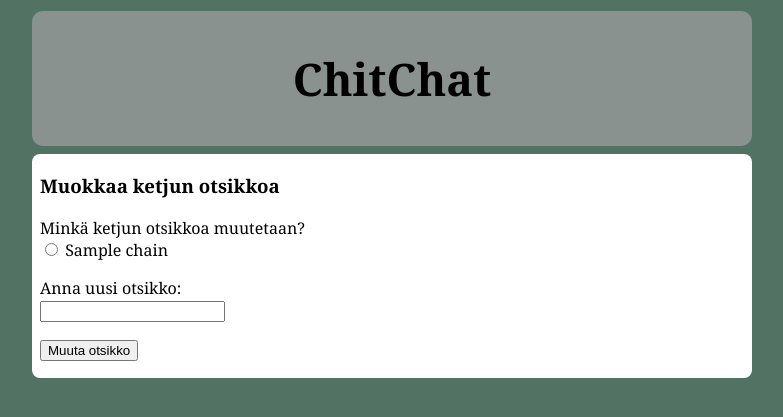
After one commit to helinal/keskustelusovellus, a Flask app: template templates/edit_subject.html in a window 1280 px wide. The commit adds this page. Shown: the top 417 px of the page, without its empty margins (248-1031 px from the left). Run offline with Flask 3, Linux system fonts and the light colour scheme; the template is opened without the code that fills it: most values are stand-ins (such as "Sample title", 1, 10 or a date in 2020).

Commit message:
Add the functionality to change message chain headers

```diff
--- a/chains.py
+++ b/chains.py
@@ -23,12 +23,12 @@ def get_first_message(id):
     return result.fetchone()[0]
 
 def get_own_chains(user_id):
-    sql = text("SELECT id, subject, first_message FROM chains WHERE user_id=:user_id AND visible=TRUE ORDER BY id")
+    sql = text("SELECT id, subject, first_message FROM chains WHERE user_id=:user_id ORDER BY id")
     return db.session.execute(sql, {"user_id":user_id}).fetchall()
 
 def create(area_id, subject, first_message):
     user_id = users.user_id()
-    sql = text("INSERT INTO chains (area_id, subject, first_message, user_id) VALUES (:area_id, :subject, :first_message, :user_id)")
+    sql = text("INSERT INTO chains (area_id, subject, first_message, user_id, visible) VALUES (:area_id, :subject, :first_message, :user_id, TRUE)")
     db.session.execute(sql, {"area_id":area_id, "subject":subject, "first_message":first_message, "user_id":user_id})
     db.session.commit()
 
--- a/static/main.css
+++ b/static/main.css
@@ -1,7 +1,7 @@
 body {
     margin: auto;
     max-width: 45em;
-    font-family: 'Helvetica', 'Arial', sans-serif;
+    font-family: Georgia, 'Times New Roman', Times, serif;
     background-color: rgb(82, 114, 99);
 }
 
@@ -9,7 +9,7 @@ body {
     background: rgba(148, 151, 151, 0.863);
     font-weight: bold;
     padding: 0.3em 0.3em;
-    font-size: 1.2em;
+    font-size: 1.4em;
     border-radius: .5em;
     margin-top: .5em;
     text-align: center;
--- /dev/null
+++ b/templates/edit_subject.html
@@ -0,0 +1,22 @@
+{% extends "layout.html" %}
+{% block title %}Otsikon muokkaus{% endblock %}
+{% block content %}
+
+<div class="content">
+    <h3>Muokkaa ketjun otsikkoa</h3>
+
+    Minkä ketjun otsikkoa muutetaan?
+    <form action="/edit_subject" method="POST">
+        {% for chain in list %}
+            <input type="radio" name="chain" value="{{ chain.id }}" required> {{ chain.subject }} <br>
+        {% endfor %}
+
+        <p>
+        Anna uusi otsikko: <br>
+        <input type="text" name="subject">
+        <p>
+        <input type="submit" value="Muuta otsikko">
+    </form>
+</div>
+
+{% endblock %}
--- a/templates/index.html
+++ b/templates/index.html
@@ -15,14 +15,12 @@
     <div class="content">
 
         <p>
-        Alueita yhteensä: {{ count }}
-        <p>
         <a href="/search">Etsi viestejä</a>
         <p>
-
+        Keskustelualueita yhteensä: {{ count }}
 
         {% for area in areas %}
-        <h3>{{ area[1] }}</h3>
+        <h2>{{ area[1] }}</h2>
         <p>
         {% for chain in chains %}
         {% for tuple in chain %}
```
Also changed, not shown: routes.py (+18 -0 lines), templates/area.html (+3 -4 lines), templates/chain.html (+6 -1 lines).
